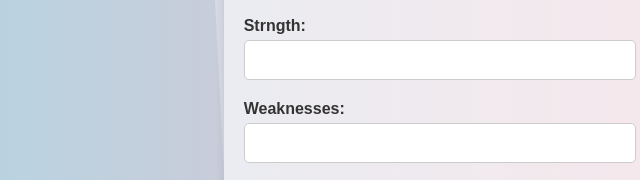
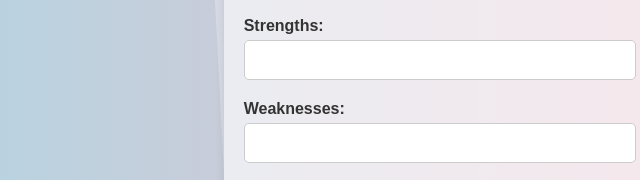
Before and after one commit to ljholla1/Mentor-Matcher, a plain HTML site: page account.html in a window 1280 px wide. Shown: the part 387-567 px from the top of the page, 200-840 px from the left. Drawn offline with Linux system fonts and the light colour scheme.

Commit message:
undid test commit

```diff
--- a/account.html
+++ b/account.html
@@ -20,7 +20,7 @@
                 <input type="text" id="work-style" name="work-style" required>
             </div>
             <div class="profile-info">
-                <label for="strengths">Strngth:</label>
+                <label for="strengths">Strengths:</label>
                 <input type="text" id="strengths" name="strengths" required>
             </div>
             <div class="profile-info">
```
